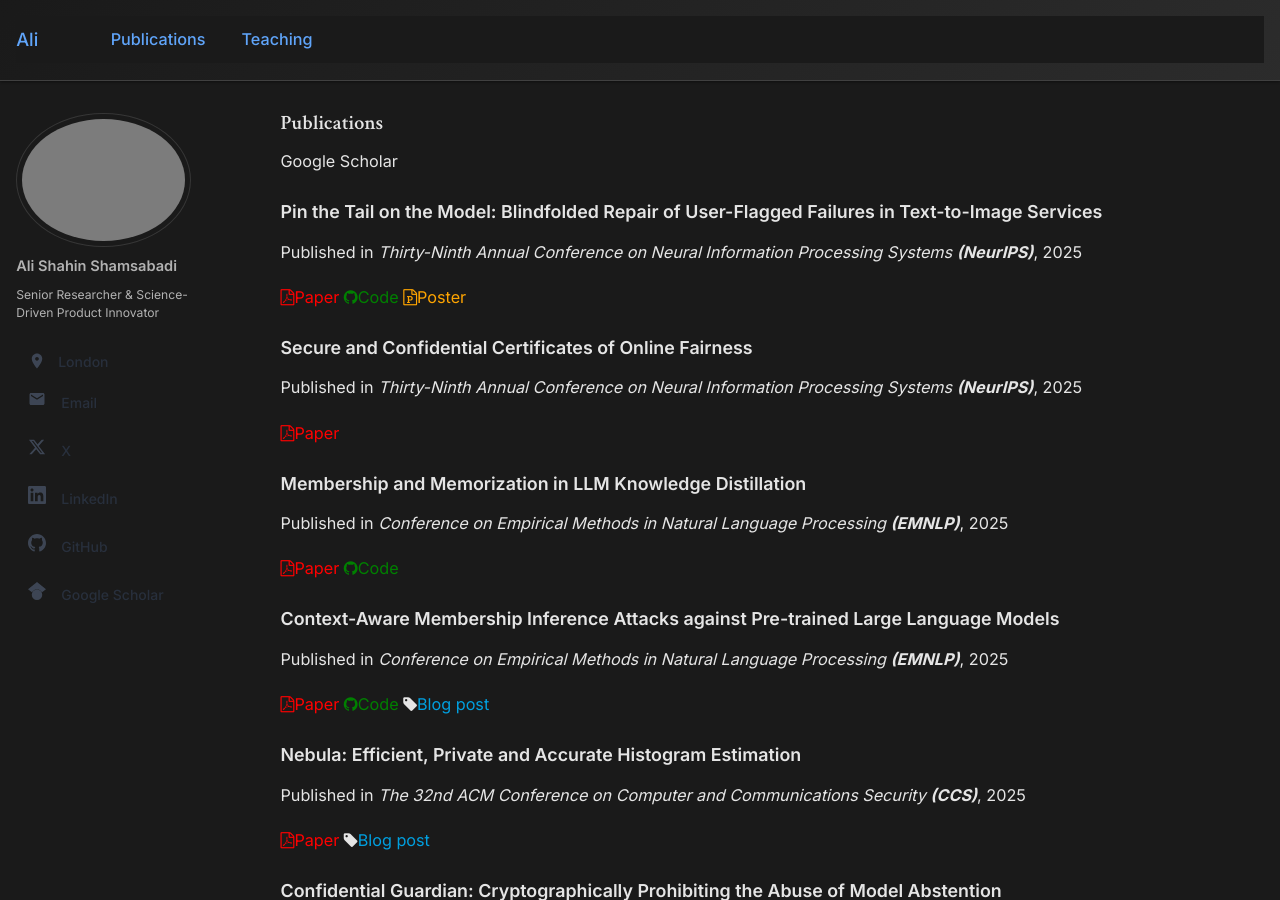
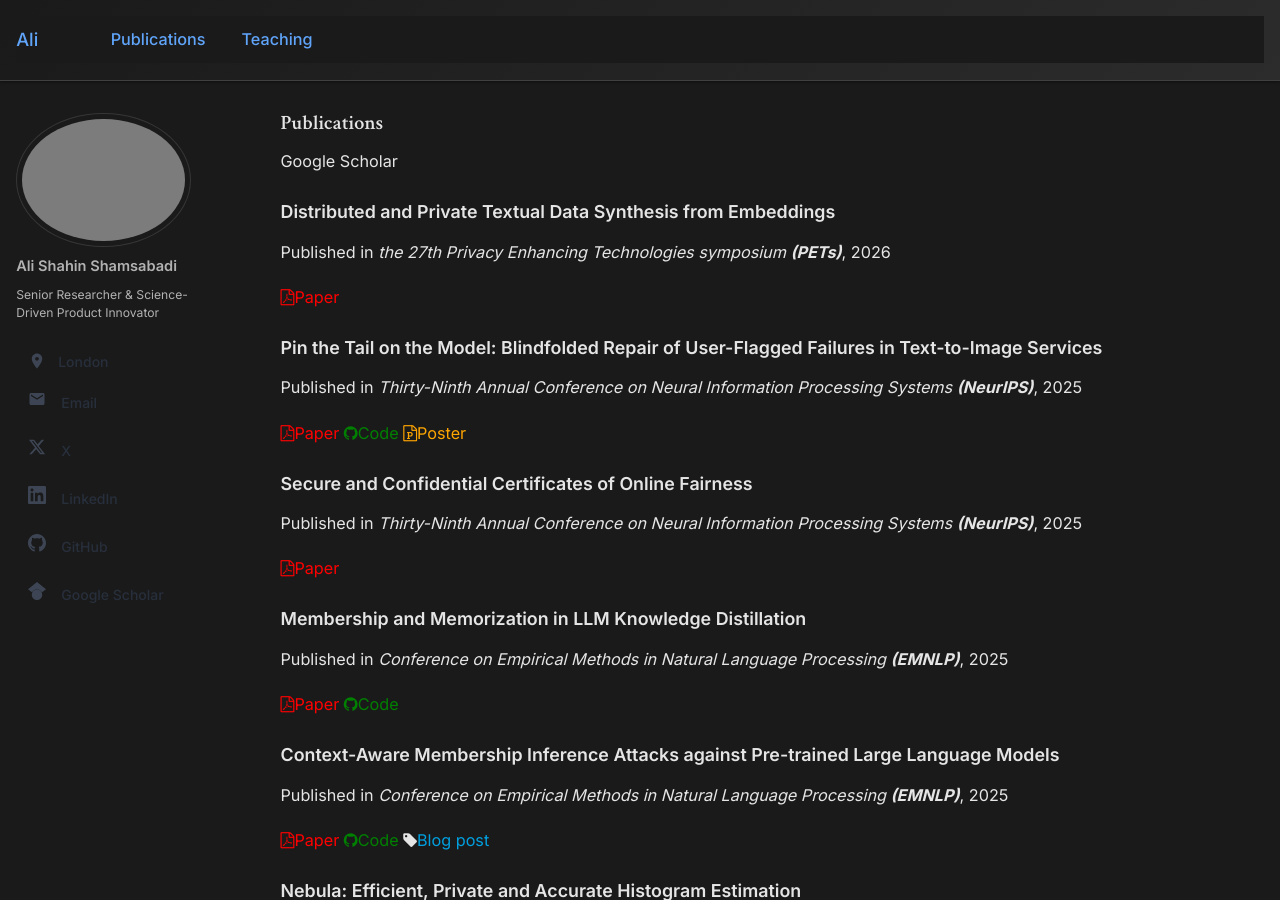
Before and after one commit to AliShahin/AliShahin.github.io, a Jekyll site: the page built from _pages/publications.md, in a window 1280 px wide and 900 px high. Built offline with Jekyll 4.4.1, drawn with Linux system fonts in a browser that asks for light colours.

Commit message:
Add Brave Bot and PETS 2027 paper

```diff
--- /dev/null
+++ b/_publications/2026-09-09_DPTextSynthesis.md
@@ -0,0 +1,7 @@
+---
+title: "Distributed and Private Textual Data Synthesis from Embeddings"
+collection: publications
+excerpt: '<i class="fa fa-file-pdf-o" style="color:red"></i>[<font color="red">Paper</font>](https://arxiv.org/abs/2609.10104)'
+date: 2026-09-09
+venue: 'the 27th Privacy Enhancing Technologies symposium <b>(PETs)</b>'
+---
```
Also changed, not shown: _pages/about.md (+4 -0 lines).
